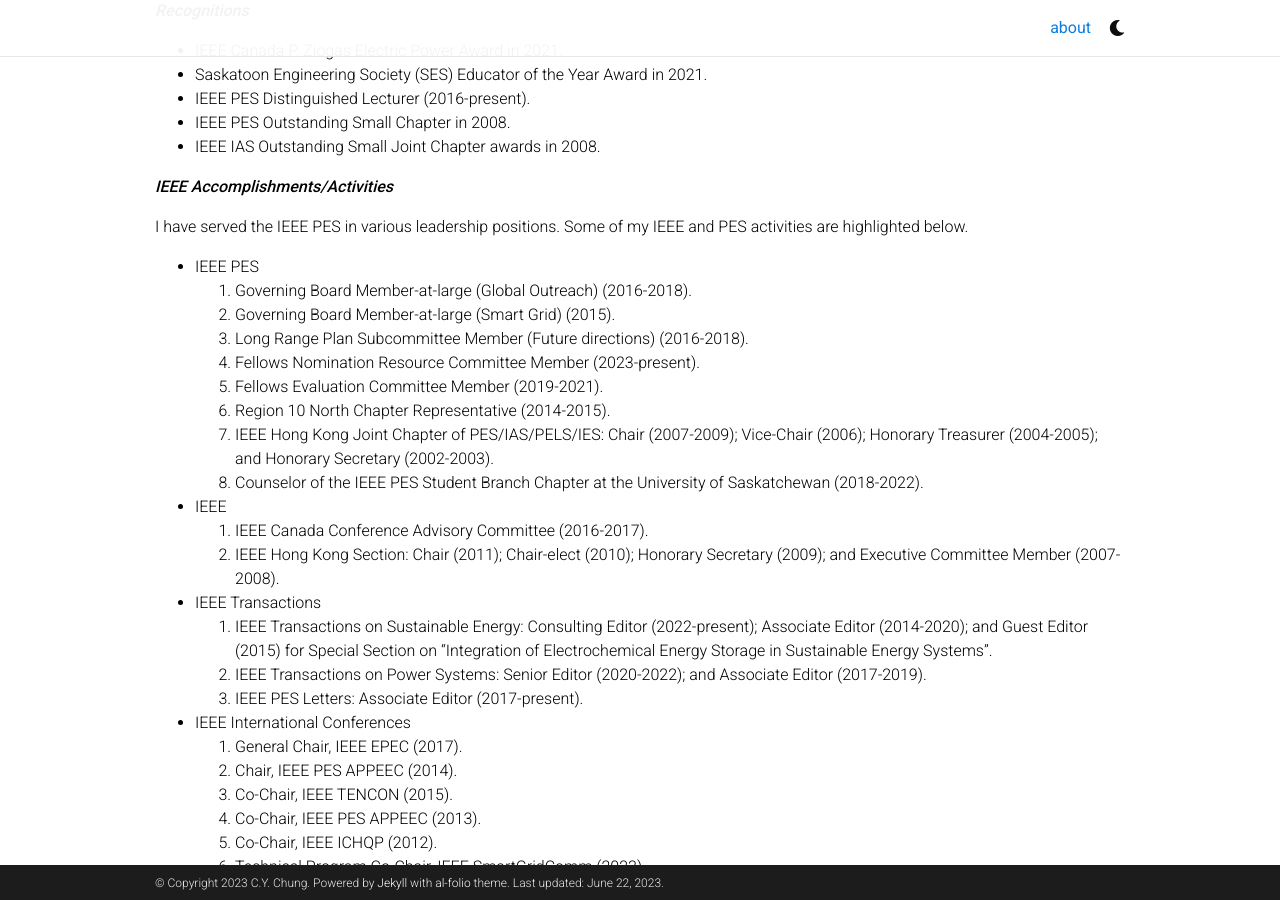
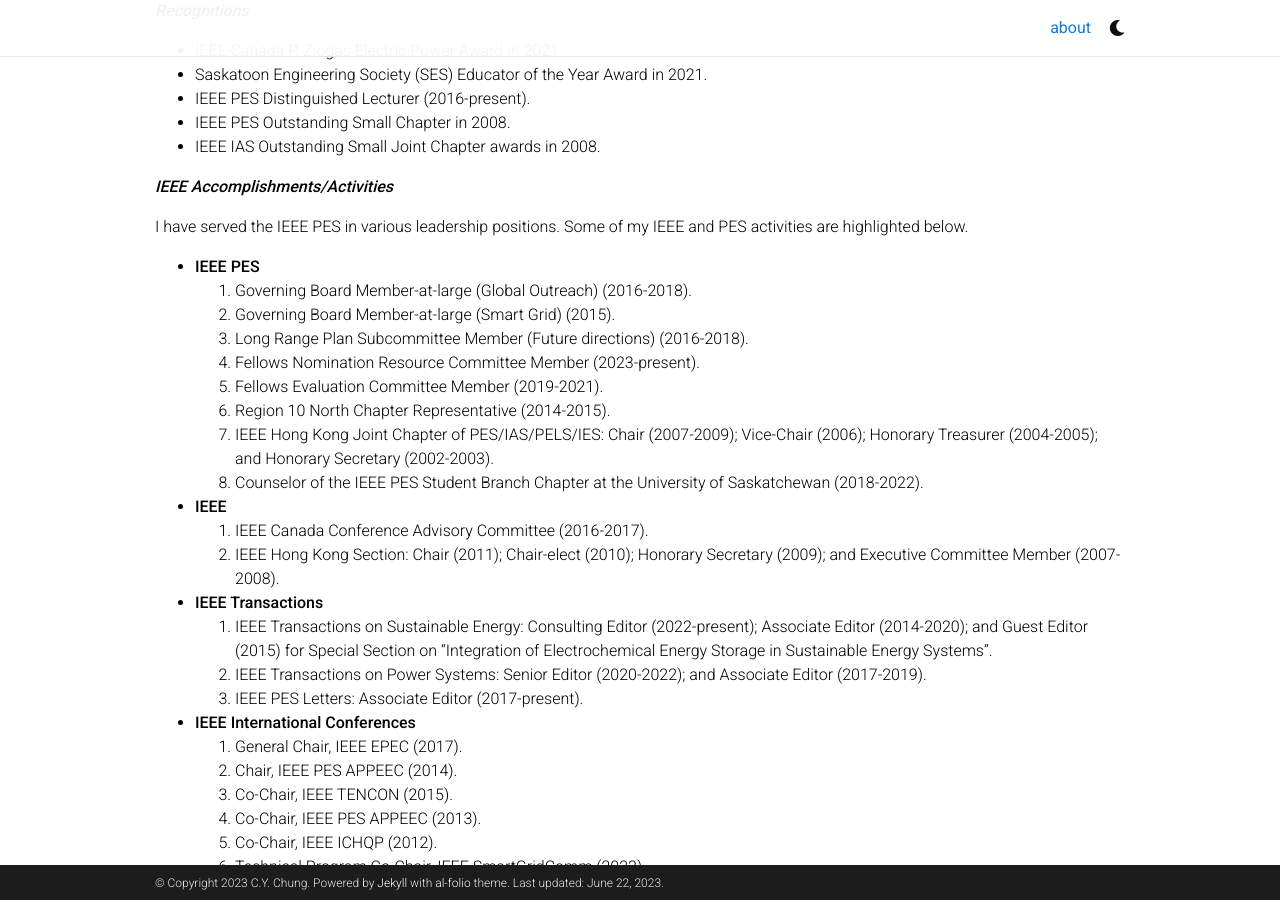
Before and after one commit to c-y-chung/c-y-chung.github.io, a Jekyll site: the page built from _pages/about.md, in a window 1280 px wide and 900 px high, scrolled down 1425 px. Built offline with Jekyll 4.4.1, drawn with Linux system fonts in a browser that asks for light colours; nearby versions of some CDN libraries; full-size pictures stand in for the smaller copies a plugin makes; comment, search, counter and statistics services are not loaded; a style sheet for code colours, icons or effects is not loaded.

```diff
--- a/_pages/about.md
+++ b/_pages/about.md
@@ -37,6 +37,7 @@ I bring extensive experience based on numerous IEEE and PES leadership positions
 
 Prof. Chung received the B.Eng. degree (with First Class Honors) and the Ph.D. degree in electrical engineering from The Hong Kong Polytechnic University, China, in 1995 and 1999, respectively. He has worked for the University of Saskatchewan, Saskatoon, SK, Canada; Powertech Labs, Inc., Surrey, BC, Canada; the University of Alberta, Edmonton, AB, Canada; and The Hong Kong Polytechnic University, Hong Kong, China. His research interests include smart grid, micro grid, renewable energy, power system stability/control, planning and operation, applications of advanced optimization methods, power markets and electric vehicle charging.
 
+
 Before rejoining the department, Prof. Chung was a Professor, the NSERC/SaskPower Senior Industrial Research Chair in Smart Grid Technologies, and the SaskPower Chair in Power Systems Engineering at the University of Saskatchewan. He was a prominent leader for advancing academic activities and applied research in power systems engineering development in the province of Saskatchewan. He led a research team, supported by SaskPower and NSERC of Canada, to conduct cutting-edge and long-term smart grid research for SaskPower and address critical technical issues associated with smart grid technologies and their applications to real power systems. His research work has not only generated 3 US patents, 3 book chapters and over 300 publications, but has also resulted in successful transference of three new commercial software packages developed for power system analysis. Software package “Small Signal Analysis Tool (SSAT)” developed by him is now being used by over 140 power companies and nearly 100 universities worldwide. He has provided consultancy services to both government agencies and well-known private companies. He has also served as an editor for nine international power and energy systems journals.
 
 ***Fellowships***
@@ -58,7 +59,7 @@ Before rejoining the department, Prof. Chung was a Professor, the NSERC/SaskPowe
 
 I have served the IEEE PES in various leadership positions. Some of my IEEE and PES activities are highlighted below.
 
-- IEEE PES
+- **IEEE PES**
   1. Governing Board Member-at-large (Global Outreach) (2016-2018).
   2. Governing Board Member-at-large (Smart Grid) (2015).
   3. Long Range Plan Subcommittee Member (Future directions) (2016-2018).
@@ -68,16 +69,16 @@ I have served the IEEE PES in various leadership positions. Some of my IEEE and
   7. IEEE Hong Kong Joint Chapter of PES/IAS/PELS/IES: Chair (2007-2009); Vice-Chair (2006); Honorary Treasurer (2004-2005); and Honorary Secretary (2002-2003).
   8. Counselor of the IEEE PES Student Branch Chapter at the University of Saskatchewan (2018-2022).
 
-- IEEE
+- **IEEE**
     1. IEEE Canada Conference Advisory Committee (2016-2017).
     2. IEEE Hong Kong Section: Chair (2011); Chair-elect (2010); Honorary Secretary (2009); and Executive Committee Member (2007-2008).
 
-- IEEE Transactions
+- **IEEE Transactions**
     1. IEEE Transactions on Sustainable Energy: Consulting Editor (2022-present); Associate Editor (2014-2020); and Guest Editor (2015) for Special Section on “Integration of Electrochemical Energy Storage in Sustainable Energy Systems”.
     2. IEEE Transactions on Power Systems: Senior Editor (2020-2022); and Associate Editor (2017-2019).
     3. IEEE PES Letters: Associate Editor (2017-present).
 
-- IEEE International Conferences
+- **IEEE International Conferences**
     1. General Chair, IEEE EPEC (2017).
     2. Chair, IEEE PES APPEEC (2014).
     3. Co-Chair, IEEE TENCON (2015).
@@ -87,6 +88,6 @@ I have served the IEEE PES in various leadership positions. Some of my IEEE and
     7. Honorary Secretary, IEEE IAS Annual Meeting (2005).
     8. Honorary Secretary, IEEE DRPT (2004).
 
-- IEEE PES Committees
+- **IEEE PES Committees**
     1. IEEE PES Power System Dynamic Performance (PSDP) Committee: Technical Committee Program Chair (2022); and Member (2016-present).
     2. IEEE PES Prabha S. Kundur Power System Dynamics and Control Award Committee: Member (2015-2019).
```
